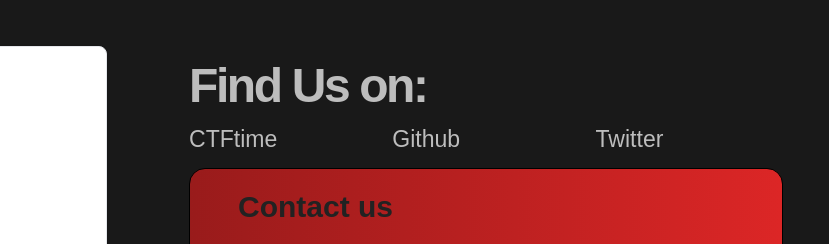
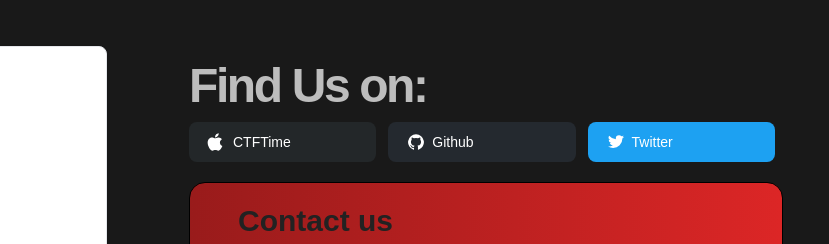
Before and after one commit to izqkk/bER4bb1ts, an Astro site: page / in a window 1280 px wide. Shown: the part 651-895 px from the top of the page, 451-1280 px from the left. Built offline with nearby package versions, Linux system fonts and the light colour scheme; Astro itself is replaced by a stand-in of ours.

Commit message:
added buttons for the socials

```diff
--- a/src/components/Socials.astro
+++ b/src/components/Socials.astro
@@ -24,10 +24,24 @@
     class="pt-4 text-inherit text-5xl font-bold lg:tracking-tight xl:tracking-tighter">
       Find Us on:
       </h1>
-<div class="grid grid-cols-3 grid-rows-1 gap-4 py-3">
-    <div >CTFtime</div>
-    <div >Github</div>
-    <div >Twitter</div>
+<div class="grid grid-cols-3 grid-rows-1 gap-1 py-3">
+
+  <a type="button" href="https://ctftime.org/team/177759/" target="_blank" class="text-white bg-[#232729] hover:bg-[#212324]/90 focus:ring-4 focus:outline-none focus:ring-[#050708]/50 font-medium rounded-lg text-sm px-5 py-2.5 text-center inline-flex items-center mr-2 mb-2">
+    <svg class="w-5 h-5 mr-2 -ml-1" aria-hidden="true" focusable="false" data-prefix="fab" data-icon="apple" role="img" xmlns="http://www.w3.org/2000/svg" viewBox="0 0 384 512"><path fill="currentColor" d="M318.7 268.7c-.2-36.7 16.4-64.4 50-84.8-18.8-26.9-47.2-41.7-84.7-44.6-35.5-2.8-74.3 20.7-88.5 20.7-15 0-49.4-19.7-76.4-19.7C63.3 141.2 4 184.8 4 273.5q0 39.3 14.4 81.2c12.8 36.7 59 126.7 107.2 125.2 25.2-.6 43-17.9 75.8-17.9 31.8 0 48.3 17.9 76.4 17.9 48.6-.7 90.4-82.5 102.6-119.3-65.2-30.7-61.7-90-61.7-91.9zm-56.6-164.2c27.3-32.4 24.8-61.9 24-72.5-24.1 1.4-52 16.4-67.9 34.9-17.5 19.8-27.8 44.3-25.6 71.9 26.1 2 49.9-11.4 69.5-34.3z"></path></svg>
+    CTFTime
+  </a>
+    <a type="button" href="https://github.com/bER4bb1ts" target="_blank" class="text-white bg-[#24292F] hover:bg-[#24292F]/90 focus:ring-4 focus:outline-none focus:ring-[#24292F]/50 font-medium rounded-lg text-sm px-5 py-2.5 text-center inline-flex items-center mr-2 mb-2">
+      <svg class="w-4 h-4 mr-2" aria-hidden="true" xmlns="http://www.w3.org/2000/svg" fill="currentColor" viewBox="0 0 20 20">
+        <path fill-rule="evenodd" d="M10 .333A9.911 9.911 0 0 0 6.866 19.65c.5.092.678-.215.678-.477 0-.237-.01-1.017-.014-1.845-2.757.6-3.338-1.169-3.338-1.169a2.627 2.627 0 0 0-1.1-1.451c-.9-.615.07-.6.07-.6a2.084 2.084 0 0 1 1.518 1.021 2.11 2.11 0 0 0 2.884.823c.044-.503.268-.973.63-1.325-2.2-.25-4.516-1.1-4.516-4.9A3.832 3.832 0 0 1 4.7 7.068a3.56 3.56 0 0 1 .095-2.623s.832-.266 2.726 1.016a9.409 9.409 0 0 1 4.962 0c1.89-1.282 2.717-1.016 2.717-1.016.366.83.402 1.768.1 2.623a3.827 3.827 0 0 1 1.02 2.659c0 3.807-2.319 4.644-4.525 4.889a2.366 2.366 0 0 1 .673 1.834c0 1.326-.012 2.394-.012 2.72 0 .263.18.572.681.475A9.911 9.911 0 0 0 10 .333Z" clip-rule="evenodd"/>
+      </svg>
+      Github
+    </a>
+    <a type="button" href="" target="_blank" class="text-white bg-[#1da1f2] hover:bg-[#1da1f2]/90 focus:ring-4 focus:outline-none focus:ring-[#1da1f2]/50 font-medium rounded-lg text-sm px-5 py-2.5 text-center inline-flex items-center mr-2 mb-2">
+      <svg class="w-4 h-4 mr-2" aria-hidden="true" xmlns="http://www.w3.org/2000/svg" fill="currentColor" viewBox="0 0 20 17">
+        <path fill-rule="evenodd" d="M20 1.892a8.178 8.178 0 0 1-2.355.635 4.074 4.074 0 0 0 1.8-2.235 8.344 8.344 0 0 1-2.605.98A4.13 4.13 0 0 0 13.85 0a4.068 4.068 0 0 0-4.1 4.038 4 4 0 0 0 .105.919A11.705 11.705 0 0 1 1.4.734a4.006 4.006 0 0 0 1.268 5.392 4.165 4.165 0 0 1-1.859-.5v.05A4.057 4.057 0 0 0 4.1 9.635a4.19 4.19 0 0 1-1.856.07 4.108 4.108 0 0 0 3.831 2.807A8.36 8.36 0 0 1 0 14.184 11.732 11.732 0 0 0 6.291 16 11.502 11.502 0 0 0 17.964 4.5c0-.177 0-.35-.012-.523A8.143 8.143 0 0 0 20 1.892Z" clip-rule="evenodd"/>
+      </svg>
+      Twitter
+    </a>
 </div>
 <form
   action=" " method="POST"
```
